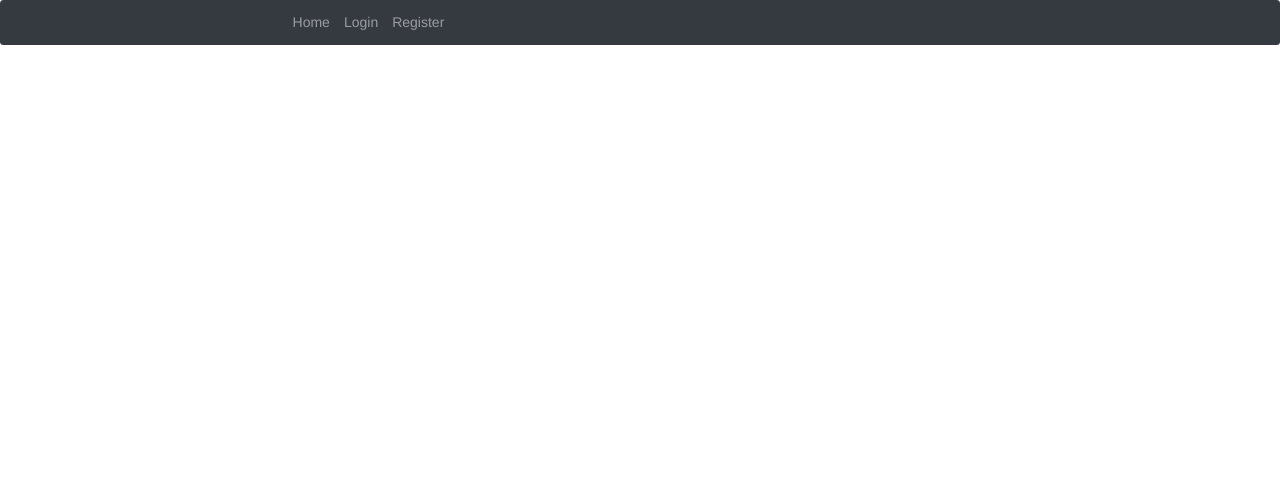
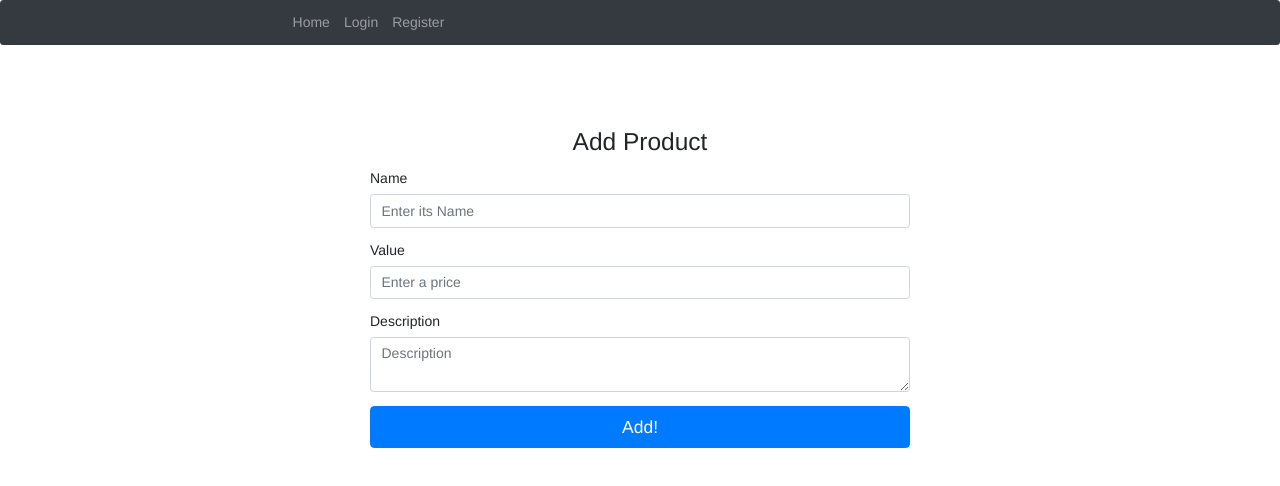
Before and after one commit to lakedv/charkbot-app, a React (Create React App) app: page /addprodc in a window 1280 px wide. Shown: the top 486 px of the page. Built offline with nearby package versions, Linux system fonts and the light colour scheme.

Commit message:
Functional Product Form//Last Update

```diff
--- a/src/App.js
+++ b/src/App.js
@@ -3,11 +3,15 @@ import './App.css'
 
 import React, { Component } from 'react';
 import Route from 'react-router-dom/Route'
+import { BrowserRouter } from 'react-router-dom'
+
+//Component Imports >>
+
+import NavUI from './comps/NavUI';
 import Chatbot from './comps/Chatbot'
 import Login from './comps/Login'
 import Register from './comps/Register'
-import { BrowserRouter } from 'react-router-dom'
-import NavUI from './comps/NavUI';
+import AddProdc from './comps/AddProdc'
 
   class App extends Component {
 
@@ -21,6 +25,7 @@ import NavUI from './comps/NavUI';
             <NavUI />
             <Route path="/chatbot" component={Chatbot} />
             <Route exath path="/register" component={Register} />
+            <Route exath path="/addprodc" component={AddProdc}/>
             <Route exath path="/login" component={Login} />
           </div>
         </BrowserRouter>
--- /dev/null
+++ b/src/comps/AddProdc.js
@@ -0,0 +1,91 @@
+import React, { Component } from 'react'
+import { addprodc } from './UserFunctions'
+
+class AddProdc extends Component {
+    constructor() {
+        super()
+        this.state = {
+            name: '',
+            value: '',
+            desc: '',
+        }
+
+        this.onChange = this.onChange.bind(this)
+        this.onSubmit = this.onSubmit.bind(this)
+    }
+
+    onChange(e) {
+        this.setState({ [e.target.name]: e.target.value })
+    }
+
+    onSubmit(e) {
+        e.preventDefault()
+
+        const newProd = {
+            name: this.state.name,
+            value: this.state.value,
+            desc: this.state.desc,
+        }
+
+        addprodc(newProd).then(() => {
+            this.props.history.push(`/`)
+        })
+    }
+    render() {
+
+
+        localStorage.getItem('usertoken')
+
+        return (
+            <div className="container">
+                <div className="row">
+                    <div className="col-md-6 mt-5 mx-auto">
+                        <form noValidate onSubmit={this.onSubmit}>
+                            <h1 className="h3 mb-3 font-weight-normal">Add Product</h1>
+                            <div className="form-group">
+                                <label htmlFor="name">Name</label>
+                                <input
+                                    type="text"
+                                    className="form-control"
+                                    name="name"
+                                    placeholder="Enter its Name"
+                                    value={this.state.name}
+                                    onChange={this.onChange}
+                                />
+                            </div>
+                            <div className="form-group">
+                                <label htmlFor="name">Value</label>
+                                <input
+                                    type="text"
+                                    className="form-control"
+                                    name="value"
+                                    placeholder="Enter a price"
+                                    value={this.state.value}
+                                    onChange={this.onChange}
+                                />
+                            </div>
+                            <div className="form-group">
+                                <label htmlFor="name">Description</label>
+                                <textarea
+                                    className="form-control"
+                                    name="desc"
+                                    placeholder="Description"
+                                    value={this.state.desc}
+                                    onChange={this.onChange}
+                                />
+                            </div>
+                            <button
+                                type="submit"
+                                className="btn btn-lg btn-primary btn-block"
+                            >
+                                Add!
+                            </button>
+                        </form>
+                    </div>
+                </div>
+            </div>
+        )
+    }
+}
+
+export default AddProdc;
--- a/src/comps/NavUI.js
+++ b/src/comps/NavUI.js
@@ -41,11 +41,23 @@ class NavUI extends React.Component {
             </ul>
         )
 
+        const prodcLink = (
+
+            <ul className="navbar-nav">
+                <li className="nav-item">
+                    <Link to="/addprodc" className="nav-link" >
+                        Add Product
+                    </Link>
+                </li>
+            </ul>
+
+        )
+
         const contactLink = (
 
-                <ul className="nav navbar-nav navbar-right">
-                    <li className={this.getNavLinkClass("/chatbot")}><NavLink to="/Chatbot">Contacto</NavLink></li>
-                </ul>
+            <ul className="nav navbar-nav navbar-right">
+                <li className={this.getNavLinkClass("/chatbot")}><NavLink to="/Chatbot">Contacto</NavLink></li>
+            </ul>
 
         )
 
@@ -76,9 +88,10 @@ class NavUI extends React.Component {
                         </li>
                     </ul>
                     {localStorage.usertoken ? userLink : loginReqLink}
+                    {localStorage.usertoken ? prodcLink : "" }
                 </div>
                 <div className="collapse navbar-collapse" id="bs-example-navbar-collapse-1">
-                {localStorage.usertoken ? contactLink : "" }
+                    {localStorage.usertoken ? contactLink : "" }
                 </div>
             </nav>
 
--- a/src/comps/UserFunctions.js
+++ b/src/comps/UserFunctions.js
@@ -19,6 +19,25 @@ export const register = newUser => {
         })
 }
 
+export const addprodc = newProds => {
+    var user = JSON.parse(localStorage.getItem('usertoken'))
+    console.log(user.ID)
+    return axios
+        .post('http://localhost:3001/productos/create', {
+            name: newProds.name,
+            value: newProds.value,
+            description: newProds.desc,
+            IDuser: user.ID
+        })
+        .then(response => {
+            alert('Producto agregado Correctamente!')
+            console.log('Registered')
+        })
+        .catch(err => {
+            console.log(err)
+        })
+}
+
 export const login = user => {
     return axios
         .post('http://localhost:3001/usuarios/login', {
@@ -27,7 +46,8 @@ export const login = user => {
         })
         //.then(response => response.json())
         .then(json => {
-            localStorage.setItem('usertoken', JSON.stringify(json.user))
+            console.log(json.data.user)
+            localStorage.setItem('usertoken', JSON.stringify(json.data.user))
             return json
         })
         .catch(err => {
--- a/src/mobs/Usuarios.js
+++ b/src/mobs/Usuarios.js
@@ -1,4 +1,3 @@
-
 var express = require('express');
 var users = express.Router();
 var database = require('./mysql/Datab');
@@ -38,7 +37,7 @@ users.post('/register', function (req, res) {
         if (!err) {
           appData.error = 0;
           appData["data"] = "User registered successfully!";
-          res.status(201).json(appData);
+          res.json(appData);
         } else {
           appData["data"] = "Error Occured!";
           res.json(appData);
```
Also changed, not shown: src/mobs/Productos.js (added, +51 -0 lines), src/mobs/mysql/Server.js (+8 -1 lines).
